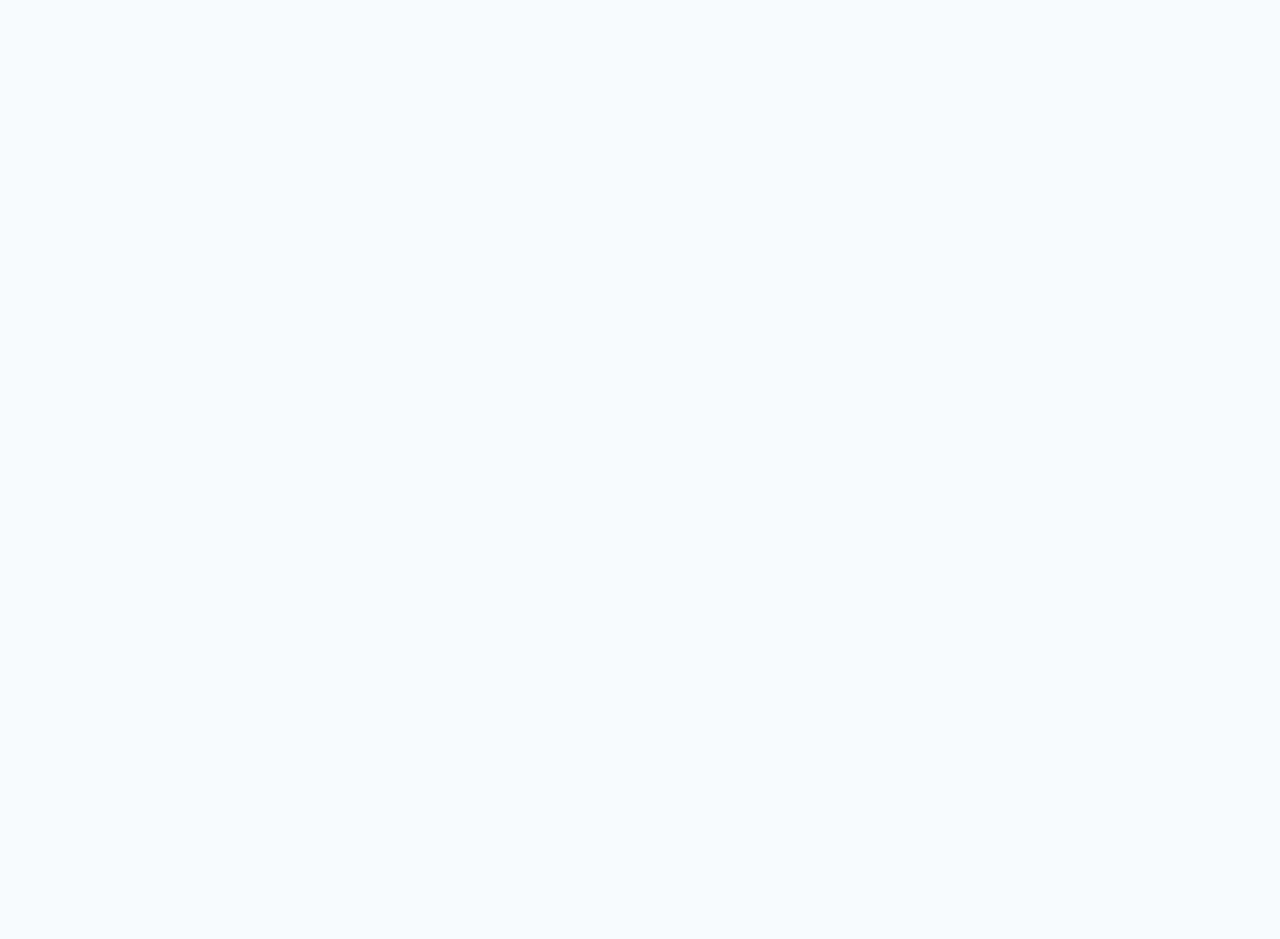
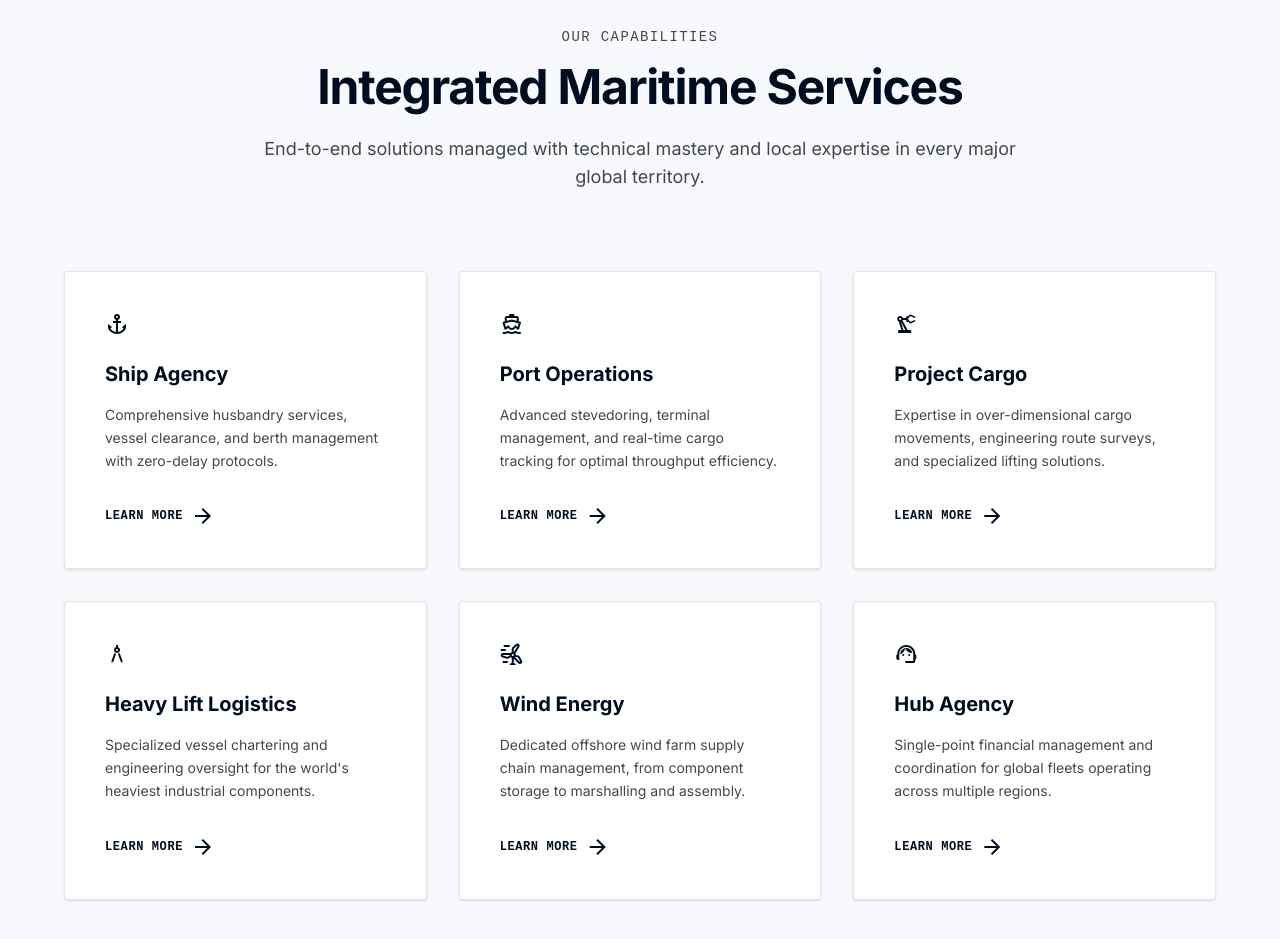
Before and after one commit to sahin-oguzhan/acunengy-shipping, a Next.js app: page / in a window 1280 px wide. Shown: the part 1840-2779 px from the top of the page. Before the commit the page ends 1771 px from the top, so only its background shows below. Built offline with nearby package versions, Linux system fonts and the light colour scheme.

Commit message:
feat: add services section with card grid

```diff
--- a/src/app/page.js
+++ b/src/app/page.js
@@ -1,5 +1,6 @@
 import About from '@/components/About';
 import Hero from '@/components/Hero';
+import Services from '@/components/Services';
 import Stats from '@/components/Stats';
 
 export default function Home() {
@@ -8,6 +9,7 @@ export default function Home() {
       <Hero />
       <About />
       <Stats />
+      <Services />
     </main>
   );
 }
--- /dev/null
+++ b/src/components/Services.jsx
@@ -0,0 +1,98 @@
+import React from 'react';
+
+const servicesData = [
+  {
+    icon: 'anchor',
+    title: 'Ship Agency',
+    description:
+      'Comprehensive husbandry services, vessel clearance, and berth management with zero-delay protocols.',
+  },
+  {
+    icon: 'directions_boat',
+    title: 'Port Operations',
+    description:
+      'Advanced stevedoring, terminal management, and real-time cargo tracking for optimal throughput efficiency.',
+  },
+  {
+    icon: 'precision_manufacturing',
+    title: 'Project Cargo',
+    description:
+      'Expertise in over-dimensional cargo movements, engineering route surveys, and specialized lifting solutions.',
+  },
+  {
+    icon: 'architecture',
+    title: 'Heavy Lift Logistics',
+    description:
+      "Specialized vessel chartering and engineering oversight for the world's heaviest industrial components.",
+  },
+  {
+    icon: 'wind_power',
+    title: 'Wind Energy',
+    description:
+      'Dedicated offshore wind farm supply chain management, from component storage to marshalling and assembly.',
+  },
+  {
+    icon: 'support_agent',
+    title: 'Hub Agency',
+    description:
+      'Single-point financial management and coordination for global fleets operating across multiple regions.',
+  },
+];
+
+export default function Services() {
+  return (
+    <section className="py-24 px-6 md:px-16 bg-customBg">
+      {/* Başlık Alanı */}
+      <div className="text-center max-w-3xl mx-auto mb-16 md:mb-20">
+        <span className="font-mono text-xs md:text-sm text-customMuted tracking-widest uppercase mb-4 block font-medium">
+          Our Capabilities
+        </span>
+        <h2 className="text-3xl md:text-5xl text-customText font-bold mb-6 font-heading tracking-tight">
+          Integrated Maritime Services
+        </h2>
+        <p className="text-customMuted text-base md:text-lg">
+          End-to-end solutions managed with technical mastery and local
+          expertise in every major global territory.
+        </p>
+      </div>
+
+      {/* 6'lı Kart Gridi */}
+      <div className="grid grid-cols-1 md:grid-cols-2 lg:grid-cols-3 gap-8">
+        {servicesData.map((service, index) => (
+          <div
+            key={index}
+            className="bg-customSurface p-8 md:p-10 border border-customBorder hover:border-customAccent transition-all duration-300 group shadow-sm hover:shadow-xl rounded-sm flex flex-col justify-between"
+          >
+            <div>
+              {/* İkon */}
+              <span className="material-symbols-outlined text-4xl text-customText group-hover:text-customAccent transition-colors mb-6 block">
+                {service.icon}
+              </span>
+
+              {/* Başlık */}
+              <h3 className="text-xl font-bold font-heading text-customText mb-4">
+                {service.title}
+              </h3>
+
+              {/* Açıklama */}
+              <p className="text-customMuted mb-8 text-sm leading-relaxed">
+                {service.description}
+              </p>
+            </div>
+
+            {/* Link / Buton */}
+            <a
+              href="#"
+              className="font-mono text-xs text-customText font-bold flex items-center gap-2 group-hover:gap-4 group-hover:text-customAccent transition-all uppercase tracking-wider"
+            >
+              LEARN MORE{' '}
+              <span className="material-symbols-outlined text-sm">
+                arrow_forward
+              </span>
+            </a>
+          </div>
+        ))}
+      </div>
+    </section>
+  );
+}
```
